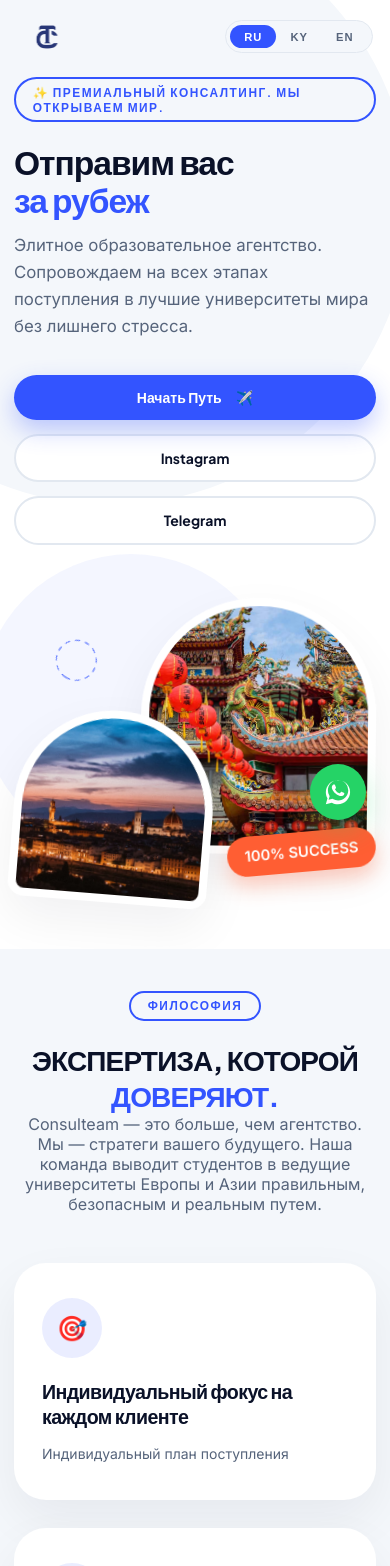
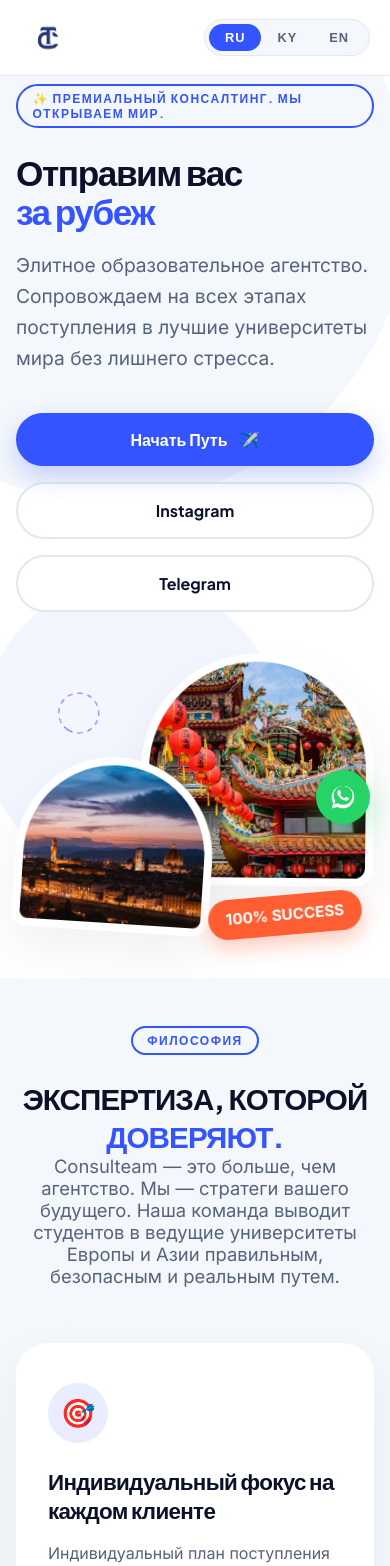
Before and after one commit to Archezxxx/consulteam, a React (Vite) app: page / in a window 390 px wide. Shown: the top 1566 px of the page. Built offline with nearby package versions, Linux system fonts and the light colour scheme.

Commit message:
style: overhaul mobile design system, fluid typography, bottom-sheet modals, proportional card ratios

```diff
--- a/src/App.jsx
+++ b/src/App.jsx
@@ -410,7 +410,7 @@ function App() {
             <motion.div animate={{ rotate: 360 }} transition={{ duration: 20, repeat: Infinity, ease: 'linear' }} style={{ position: 'absolute', top: '10%', left: '10%', zIndex: 4 }}>
               <svg width="50" height="50" viewBox="0 0 100 100" fill="none"><circle cx="50" cy="50" r="40" stroke="var(--primary)" strokeWidth="2" strokeDasharray="10 10" /></svg>
             </motion.div>
-            <div style={{ position: 'absolute', bottom: '15%', right: '0%', zIndex: 4, background: 'var(--secondary)', color: '#fff', padding: '0.8rem 1.25rem', borderRadius: '100px', fontWeight: 800, fontSize: '1.05rem', transform: 'rotate(-5deg)', boxShadow: '0 10px 20px rgba(255, 94, 51, 0.3)' }}>
+            <div className="hero-badge-float" style={{ position: 'absolute', bottom: '15%', right: '0%', zIndex: 4, background: 'var(--secondary)', color: '#fff', padding: '0.8rem 1.25rem', borderRadius: '100px', fontWeight: 800, fontSize: '1.05rem', transform: 'rotate(-5deg)', boxShadow: '0 10px 20px rgba(255, 94, 51, 0.3)' }}>
               100% SUCCESS
             </div>
           </div>
--- a/src/index.css
+++ b/src/index.css
@@ -1,4 +1,4 @@
-@import url('https://fonts.googleapis.com/css2?family=Plus+Jakarta+Sans:wght@400;500;600;700;800;900&family=Inter:wght@400;500;600&display=swap&subset=cyrillic-ext');
+@import url('https://fonts.googleapis.com/css2?family=Plus+Jakarta+Sans:wght@400;500;600;700;800;900&family=Inter:wght@400;500;600;700&display=swap&subset=cyrillic-ext');
 
 :root {
   --bg-main: #FFFFFF;
@@ -6,7 +6,7 @@
   --bg-card: #FFFFFF;
 
   --primary: #3354FF;      /* Electric Blue */
-  --primary-glow: rgba(51, 84, 255, 0.3);
+  --primary-glow: rgba(51, 84, 255, 0.25);
   --secondary: #FF5E33;    /* Vibrant Orange */
 
   --text-dark: #0A1128;    /* Deep Navy Black */
@@ -81,8 +81,8 @@ h1, h2, h3, h4, h5 {
   display: inline-flex;
   align-items: center;
   justify-content: center;
-  gap: 1rem;
-  padding: 1.1rem 3.5rem;
+  gap: 0.75rem;
+  padding: 1.1rem 3rem;
   font-size: 1.05rem;
   font-weight: 700;
   font-family: 'Plus Jakarta Sans', sans-serif;
@@ -96,6 +96,7 @@ h1, h2, h3, h4, h5 {
   box-shadow: 0 10px 25px var(--primary-glow);
   position: relative;
   overflow: hidden;
+  white-space: nowrap;
 }
 .btn-primary:hover {
   transform: translateY(-3px);
@@ -107,8 +108,8 @@ h1, h2, h3, h4, h5 {
   display: inline-flex;
   align-items: center;
   justify-content: center;
-  gap: 0.8rem;
-  padding: 1.1rem 3.5rem;
+  gap: 0.6rem;
+  padding: 1.1rem 2.5rem;
   font-size: 1.05rem;
   font-weight: 700;
   font-family: 'Plus Jakarta Sans', sans-serif;
@@ -119,6 +120,7 @@ h1, h2, h3, h4, h5 {
   cursor: pointer;
   transition: var(--transition);
   text-decoration: none;
+  white-space: nowrap;
 }
 .btn-secondary:hover {
   border-color: var(--primary);
@@ -173,34 +175,34 @@ h1, h2, h3, h4, h5 {
 .modal-overlay {
   position: fixed;
   inset: 0;
-  background: rgba(10, 17, 40, 0.4);
-  backdrop-filter: blur(8px);
+  background: rgba(10, 17, 40, 0.5);
+  backdrop-filter: blur(10px);
   display: flex;
   align-items: center;
   justify-content: center;
   z-index: 3000;
   padding: 1.5rem;
   opacity: 0;
-  animation: fadeIn 0.4s forwards;
+  animation: fadeIn 0.3s forwards;
 }
 .modal-content {
   background: var(--bg-main);
   border-radius: var(--radius-xl);
-  max-width: 700px;
+  max-width: 680px;
   width: 100%;
   max-height: 90vh;
   overflow-y: auto;
   position: relative;
-  box-shadow: 0 40px 100px rgba(0,0,0,0.15);
+  box-shadow: 0 40px 100px rgba(0,0,0,0.2);
 }
 
 /* Arch Cards for Countries */
 .arch-card {
   position: relative;
-  height: 520px;
+  height: 480px;
   background: var(--bg-card);
   border-radius: var(--radius-arch);
-  padding: 1.5rem;
+  padding: 1.25rem;
   box-shadow: var(--shadow-soft);
   cursor: pointer;
   transition: var(--transition);
@@ -210,7 +212,7 @@ h1, h2, h3, h4, h5 {
   border: 1px solid var(--border-light);
 }
 .arch-card:hover {
-  transform: translateY(-10px);
+  transform: translateY(-8px);
   box-shadow: var(--shadow-hover);
   border-color: rgba(51, 84, 255, 0.3);
 }
@@ -219,9 +221,9 @@ h1, h2, h3, h4, h5 {
   position: relative;
   width: 100%;
   flex: 1;
-  border-radius: 160px 160px 20px 20px;
+  border-radius: 140px 140px 20px 20px;
   overflow: hidden;
-  margin-bottom: 2rem;
+  margin-bottom: 1.5rem;
 }
 .arch-img-wrap img, .arch-img-wrap div {
   width: 100%;
@@ -235,13 +237,13 @@ h1, h2, h3, h4, h5 {
 
 .arch-content {
   text-align: center;
-  padding: 0 1rem 1rem;
+  padding: 0 0.5rem 0.5rem;
 }
 
 /* Floating Shapes Animation */
 @keyframes float {
   0% { transform: translateY(0px) rotate(0deg); }
-  50% { transform: translateY(-20px) rotate(5deg); }
+  50% { transform: translateY(-16px) rotate(4deg); }
   100% { transform: translateY(0px) rotate(0deg); }
 }
 .shape-float {
@@ -268,16 +270,16 @@ h1, h2, h3, h4, h5 {
 /* WhatsApp Float */
 .whatsapp-float {
   position: fixed;
-  bottom: 40px;
-  right: 40px;
-  width: 64px;
-  height: 64px;
+  bottom: 32px;
+  right: 32px;
+  width: 60px;
+  height: 60px;
   background: #25D366;
   border-radius: 50%;
   display: flex;
   align-items: center;
   justify-content: center;
-  box-shadow: 0 10px 30px rgba(37,211,102,0.3);
+  box-shadow: 0 10px 30px rgba(37,211,102,0.35);
   z-index: 2000;
   transition: var(--transition);
 }
@@ -291,18 +293,11 @@ h1, h2, h3, h4, h5 {
   to { opacity: 1; }
 }
 
-/* Nav Background Logic handled in JS, but here's a helper */
-.header-scrolled {
-  background: rgba(255, 255, 255, 0.95) !important;
-  backdrop-filter: blur(10px) !important;
-  box-shadow: 0 4px 30px rgba(0, 0, 0, 0.05) !important;
-}
-
 /* ================= PRESENTATION VIEWER ================= */
 .presentation-overlay {
   position: fixed;
   inset: 0;
-  background: rgba(5, 8, 22, 0.95);
+  background: rgba(5, 8, 22, 0.96);
   backdrop-filter: blur(20px);
   z-index: 5000;
   display: flex;
@@ -316,7 +311,7 @@ h1, h2, h3, h4, h5 {
   height: 100%;
   display: flex;
   flex-direction: column;
-  background: #0a0e1a;
+  background: #080C16;
   overflow: hidden;
 }
 
@@ -324,10 +319,10 @@ h1, h2, h3, h4, h5 {
   display: flex;
   justify-content: space-between;
   align-items: center;
-  padding: 16px 24px;
-  background: rgba(10, 14, 26, 0.9);
+  padding: 14px 24px;
+  background: rgba(8, 12, 22, 0.9);
   backdrop-filter: blur(10px);
-  border-bottom: 1px solid rgba(255, 255, 255, 0.06);
+  border-bottom: 1px solid rgba(255, 255, 255, 0.08);
   flex-shrink: 0;
 }
 
@@ -335,8 +330,8 @@ h1, h2, h3, h4, h5 {
   width: 40px;
   height: 40px;
   border-radius: 12px;
-  background: rgba(255, 255, 255, 0.06);
-  border: 1px solid rgba(255, 255, 255, 0.1);
+  background: rgba(255, 255, 255, 0.08);
+  border: 1px solid rgba(255, 255, 255, 0.12);
   color: #fff;
   cursor: pointer;
   display: flex;
@@ -345,13 +340,12 @@ h1, h2, h3, h4, h5 {
   transition: all 0.2s ease;
 }
 .pres-close-btn:hover {
-  background: rgba(255, 255, 255, 0.12);
-  border-color: rgba(255, 255, 255, 0.2);
+  background: rgba(255, 255, 255, 0.15);
 }
 
 .pres-title {
   font-family: 'Plus Jakarta Sans', sans-serif;
-  font-size: 1.2rem;
+  font-size: 1.15rem;
   font-weight: 800;
   color: #fff;
   letter-spacing: -0.02em;
@@ -359,8 +353,8 @@ h1, h2, h3, h4, h5 {
 
 .pres-subtitle {
   font-size: 0.8rem;
-  color: rgba(255, 255, 255, 0.4);
-  font-weight: 500;
+  color: rgba(255, 255, 255, 0.45);
+  font-weight: 600;
   letter-spacing: 0.5px;
   margin-top: 2px;
 }
@@ -386,7 +380,7 @@ h1, h2, h3, h4, h5 {
 /* Progress Bar */
 .pres-progress-track {
   height: 3px;
-  background: rgba(255, 255, 255, 0.06);
+  background: rgba(255, 255, 255, 0.08);
   flex-shrink: 0;
 }
 
@@ -426,7 +420,7 @@ h1, h2, h3, h4, h5 {
   object-fit: contain;
   border-radius: 8px;
   user-select: none;
-  box-shadow: 0 20px 60px rgba(0, 0, 0, 0.4);
+  box-shadow: 0 20px 60px rgba(0, 0, 0, 0.5);
 }
 
 .pres-zoomed .pres-slide-container {
@@ -446,7 +440,7 @@ h1, h2, h3, h4, h5 {
   height: 48px;
   border-radius: 50%;
   background: rgba(255, 255, 255, 0.08);
-  border: 1px solid rgba(255, 255, 255, 0.1);
+  border: 1px solid rgba(255, 255, 255, 0.12);
   color: #fff;
   cursor: pointer;
   display: flex;
@@ -458,7 +452,7 @@ h1, h2, h3, h4, h5 {
 }
 
 .pres-nav-btn:hover:not(:disabled) {
-  background: rgba(51, 84, 255, 0.3);
+  background: rgba(51, 84, 255, 0.35);
   border-color: rgba(51, 84, 255, 0.5);
   transform: scale(1.08);
 }
@@ -495,8 +489,8 @@ h1, h2, h3, h4, h5 {
 .pres-thumbnails {
   flex-shrink: 0;
   padding: 12px 16px;
-  background: rgba(10, 14, 26, 0.95);
-  border-top: 1px solid rgba(255, 255, 255, 0.06);
+  background: rgba(8, 12, 22, 0.95);
+  border-top: 1px solid rgba(255, 255, 255, 0.08);
   overflow: hidden;
 }
 
@@ -524,8 +518,8 @@ h1, h2, h3, h4, h5 {
 .pres-thumb {
   position: relative;
   flex-shrink: 0;
-  width: 80px;
-  height: 52px;
+  width: 72px;
+  height: 48px;
   border-radius: 8px;
   overflow: hidden;
   border: 2px solid transparent;
@@ -549,38 +543,41 @@ h1, h2, h3, h4, h5 {
 
 .pres-thumb-active {
   border-color: var(--primary) !important;
-  box-shadow: 0 0 12px rgba(51, 84, 255, 0.4);
+  box-shadow: 0 0 12px rgba(51, 84, 255, 0.5);
 }
 
 .pres-thumb-num {
   position: absolute;
   bottom: 2px;
   right: 4px;
-  font-size: 0.6rem;
-  color: rgba(255, 255, 255, 0.7);
+  font-size: 0.65rem;
+  color: rgba(255, 255, 255, 0.8);
   font-weight: 700;
-  text-shadow: 0 1px 3px rgba(0,0,0,0.8);
+  text-shadow: 0 1px 3px rgba(0,0,0,0.9);
 }
 
-/* ================= RESPONSIVE CLASSES & UTILITIES ================= */
+/* ================= RESPONSIVE LAYOUT CLASSES ================= */
 .main-nav {
   position: fixed;
   top: 0;
   left: 0;
   right: 0;
-  padding: 1.5rem 4rem;
+  padding: 1.25rem 3.5rem;
   display: flex;
   justify-content: space-between;
   align-items: center;
   z-index: 100;
   transition: all 0.4s ease;
 }
-.main-nav.header-scrolled {
-  padding: 1rem 4rem !important;
+.header-scrolled {
+  background: rgba(255, 255, 255, 0.92) !important;
+  backdrop-filter: blur(16px) !important;
+  box-shadow: 0 4px 30px rgba(10, 17, 40, 0.06) !important;
+  padding: 0.85rem 3.5rem !important;
 }
 
 .hero-section {
-  padding: 8rem 4rem 4rem;
+  padding: 8rem 3.5rem 4rem;
   min-height: 100vh;
   display: flex;
   align-items: center;
@@ -589,47 +586,55 @@ h1, h2, h3, h4, h5 {
 }
 
 .section-block {
-  padding: 8rem 4rem;
+  padding: 7rem 3.5rem;
 }
 
 .hero-h1 {
-  font-size: 5.5rem;
+  font-size: 5rem;
   line-height: 1.05;
   font-weight: 900;
   margin-bottom: 1.5rem;
 }
 
 .section-h2 {
-  font-size: 4rem;
+  font-size: 3.6rem;
   font-weight: 900;
 }
 
 .hero-images-wrapper {
   position: relative;
-  height: 600px;
+  height: 560px;
 }
 
-/* ================= MOBILE RESPONSIVE ================= */
+/* ================= COMPREHENSIVE TABLET & MOBILE RESPONSIVE ================= */
 @media (max-width: 1024px) {
   .hero-h1 {
-    font-size: 4.2rem;
+    font-size: 4rem;
   }
   .section-h2 {
-    font-size: 3.2rem;
+    font-size: 3rem;
+  }
+  .main-nav {
+    padding: 1.25rem 2.5rem;
+  }
+  .hero-section {
+    padding: 7.5rem 2.5rem 3.5rem;
+  }
+  .section-block {
+    padding: 6rem 2.5rem;
   }
 }
 
-@media (max-width: 900px) {
-  html {
-    font-size: 15px;
-  }
-
-  .main-nav, .main-nav.header-scrolled {
+@media (max-width: 840px) {
+  .main-nav, .header-scrolled {
     padding: 0.85rem 1.25rem !important;
+    background: rgba(255, 255, 255, 0.94) !important;
+    backdrop-filter: blur(14px) !important;
+    border-bottom: 1px solid var(--border-light);
   }
 
   .nav-logo {
-    height: 50px !important;
+    height: 48px !important;
   }
 
   .nav-link {
@@ -637,67 +642,130 @@ h1, h2, h3, h4, h5 {
   }
 
   .hero-section {
-    padding: 6.5rem 1.25rem 3rem !important;
+    padding: 6rem 1.25rem 2.5rem !important;
     min-height: auto !important;
   }
 
+  .hero-grid {
+    grid-template-columns: 1fr !important;
+    gap: 2.25rem !important;
+  }
+
   .hero-h1 {
-    font-size: 3.2rem !important;
+    font-size: 2.75rem !important;
     line-height: 1.12 !important;
+    margin-bottom: 1.25rem !important;
+    letter-spacing: -0.04em !important;
+  }
+
+  .section-block {
+    padding: 3.75rem 1.25rem !important;
+  }
+
+  .section-h2 {
+    font-size: 2.25rem !important;
+    letter-spacing: -0.03em !important;
+  }
+
+  /* Hero Showcase Frame on Mobile */
+  .hero-images-wrapper {
+    height: 360px !important;
+    margin-top: 0.5rem;
+  }
+
+  .hero-badge-float {
+    bottom: 12px !important;
+    right: 12px !important;
+    padding: 0.65rem 1.1rem !important;
+    font-size: 0.95rem !important;
+  }
+
+  /* Proportional Country Cards on Mobile */
+  .arch-card {
+    height: 380px !important;
+    width: 100% !important;
+    border-radius: 40px 40px 24px 24px !important;
+    padding: 1rem !important;
+  }
+
+  .arch-img-wrap {
+    border-radius: 32px 32px 16px 16px !important;
     margin-bottom: 1rem !important;
   }
 
-  .section-block {
-    padding: 4rem 1.25rem !important;
+  .arch-content h3 {
+    font-size: 1.6rem !important;
   }
 
-  .section-h2 {
-    font-size: 2.4rem !important;
+  /* Responsive Buttons */
+  .btn-primary, .btn-secondary {
+    width: 100% !important;
+    padding: 1rem 1.75rem !important;
+    font-size: 1rem !important;
+    border-radius: 100px !important;
   }
 
-  .hero-images-wrapper {
-    height: 380px !important;
-    margin-top: 1rem;
+  /* Footer Stack */
+  footer .display-grid {
+    grid-template-columns: 1fr !important;
+    gap: 2.25rem !important;
   }
 
-  .arch-card {
-    height: 440px !important;
-    width: 100% !important;
-  }
-
-  .btn-primary, .btn-secondary {
-    width: 100% !important;
-  }
-
-  footer .display-grid {
-    grid-template-columns: 1fr !important;
-    gap: 2.5rem !important;
-  }
-
+  /* WhatsApp Float Position */
   .whatsapp-float {
-    bottom: 24px !important;
-    right: 24px !important;
-    width: 56px !important;
-    height: 56px !important;
+    bottom: 20px !important;
+    right: 20px !important;
+    width: 54px !important;
+    height: 54px !important;
   }
 
   .whatsapp-float svg {
-    width: 28px !important;
-    height: 28px !important;
+    width: 26px !important;
+    height: 26px !important;
   }
 
-  /* Presentation Viewer Mobile */
+  /* Country Modal Bottom Sheet for Mobile */
+  .modal-overlay {
+    padding: 0 !important;
+    align-items: flex-end !important;
+  }
+
+  .modal-content {
+    border-radius: 28px 28px 0 0 !important;
+    max-height: 92vh !important;
+    max-width: 100% !important;
+  }
+
+  .modal-header-img {
+    height: 190px !important;
+  }
+
+  .modal-title {
+    font-size: 2.2rem !important;
+  }
+
+  .modal-body {
+    padding: 20px 18px !important;
+  }
+
+  .modal-stats-grid {
+    grid-template-columns: 1fr !important;
+    gap: 10px !important;
+    margin-bottom: 20px !important;
+  }
+
+  /* Presentation Viewer Mobile Controls */
   .presentation-header {
-    padding: 12px 16px;
+    padding: 10px 14px;
   }
 
   .pres-title {
-    font-size: 1rem;
+    font-size: 0.95rem;
   }
 
   .pres-slide-area {
-    padding: 8px;
-    gap: 6px;
+    padding: 6px;
+    gap: 4px;
   }
 
   .pres-nav-btn {
@@ -711,26 +779,22 @@ h1, h2, h3, h4, h5 {
   }
 
   .pres-thumb {
-    width: 60px;
-    height: 40px;
+    width: 56px;
+    height: 38px;
   }
 
   .pres-thumbnails {
-    padding: 8px 12px;
+    padding: 6px 10px;
   }
 }
 
-@media (max-width: 550px) {
-  html {
-    font-size: 14px;
-  }
-
+@media (max-width: 480px) {
   .hero-section {
-    padding: 5.5rem 1rem 2rem !important;
+    padding: 5.25rem 1rem 2rem !important;
   }
 
   .hero-h1 {
-    font-size: 2.4rem !important;
+    font-size: 2.2rem !important;
   }
 
   .section-block {
@@ -738,32 +802,28 @@ h1, h2, h3, h4, h5 {
   }
 
   .section-h2 {
-    font-size: 2rem !important;
+    font-size: 1.85rem !important;
   }
 
   .hero-images-wrapper {
-    height: 320px !important;
-  }
-
-  .btn-primary, .btn-secondary {
-    padding: 0.95rem 2rem !important;
-    font-size: 1rem !important;
+    height: 290px !important;
   }
 
   .arch-card {
-    height: 400px !important;
-    border-radius: 120px 120px 24px 24px !important;
+    height: 350px !important;
+    border-radius: 32px 32px 20px 20px !important;
   }
 
   .arch-img-wrap {
-    border-radius: 100px 100px 16px 16px !important;
+    border-radius: 24px 24px 14px 14px !important;
   }
 
-  .modal-overlay {
-    padding: 0.75rem !important;
+  .arch-content h3 {
+    font-size: 1.4rem !important;
   }
 
-  .modal-content {
-    border-radius: 24px !important;
+  .tag-outline {
+    font-size: 0.75rem !important;
+    padding: 0.3rem 0.9rem !important;
   }
 }
```
Also changed, not shown: 4 other files (tests, documents, lock files or other folders).
